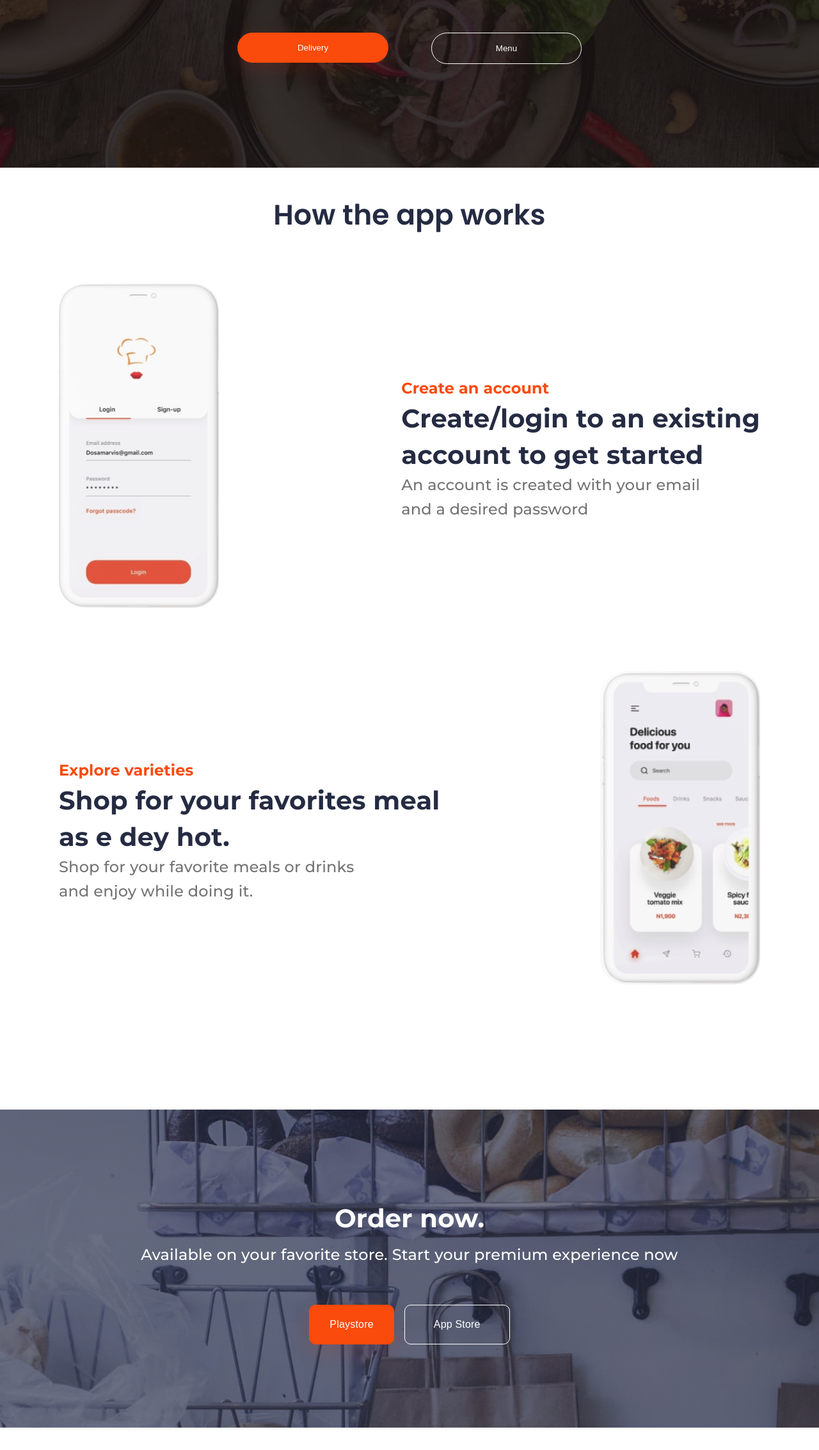
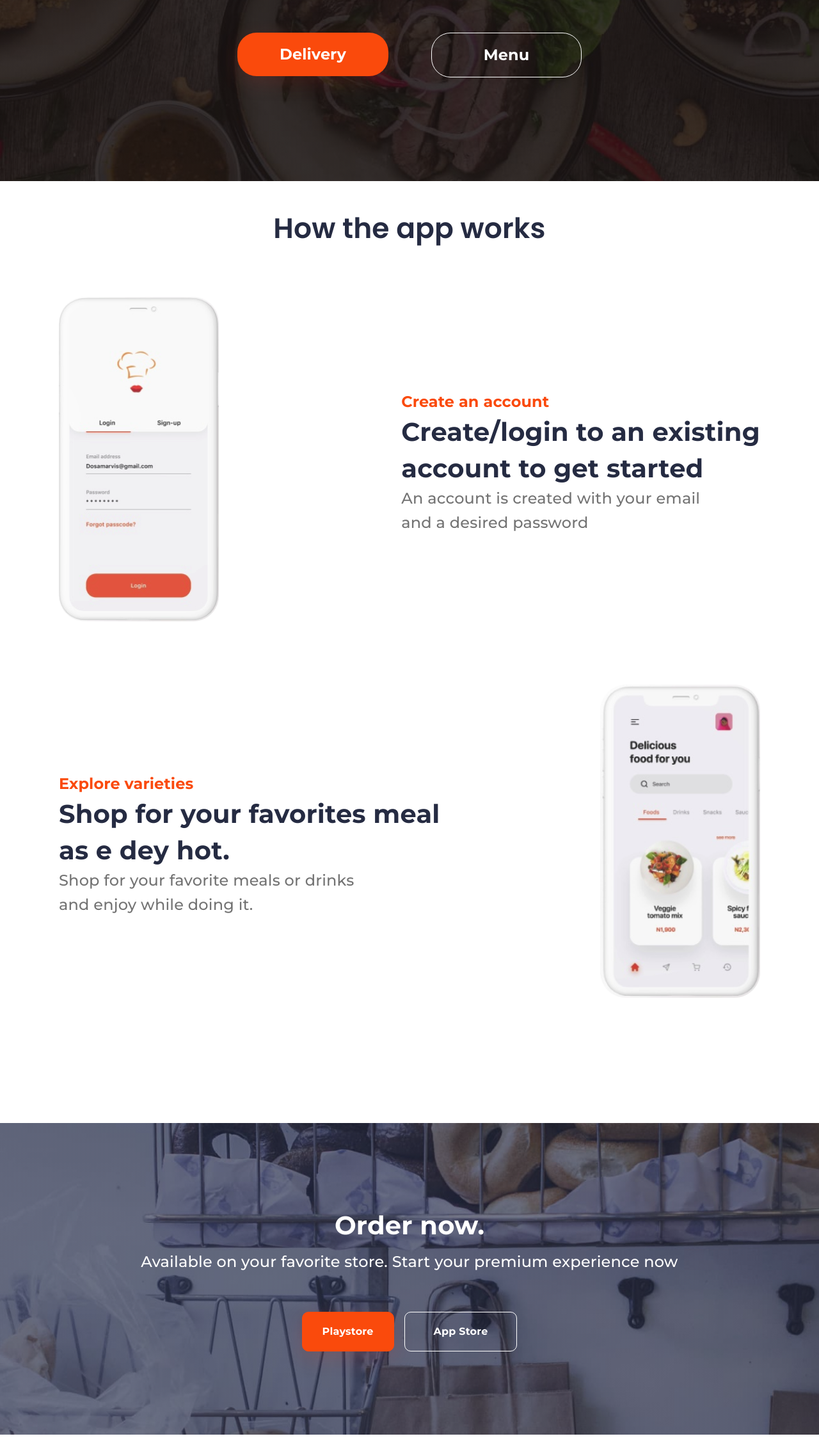
Before and after one commit to Volodymyr-by-GoITeens/Eats-Restaurant, a plain HTML site: page index.html in a window 1280 px wide. Shown: the part 534-2800 px from the top of the page at 64% size. Drawn offline with Linux system fonts and the light colour scheme.

Commit message:
HW15 done

```diff
--- a/css/style.css
+++ b/css/style.css
@@ -103,6 +103,11 @@ body {
 }
 .hero-button {
     border: 1px solid var(--title-color);
+    font-family: var(--main-font);
+    font-weight: 700;
+    font-size: 24px;
+    line-height: 36px;
+    letter-spacing: 0.1px;
     color: var(--title-color);
     border-radius: 30px;
     padding: 16px;
@@ -162,7 +167,7 @@ body {
 /*order*/
 .order {
     background: linear-gradient(to bottom, #252B4266, #252B4266), url(../images/kitchen.jpg) no-repeat center/cover;
-    padding: 141px 0 130px;
+    padding: 131px 0 130px;
 }
 .order-container {
     flex-direction: column;
@@ -195,6 +200,8 @@ body {
 }
 .order-button {
     color: var(--title-color);
+    font-family: var(--main-font);
+    font-weight: 700;
     font-size: 16px;
     line-height: 28px;
     letter-spacing: 0.2px;
```
